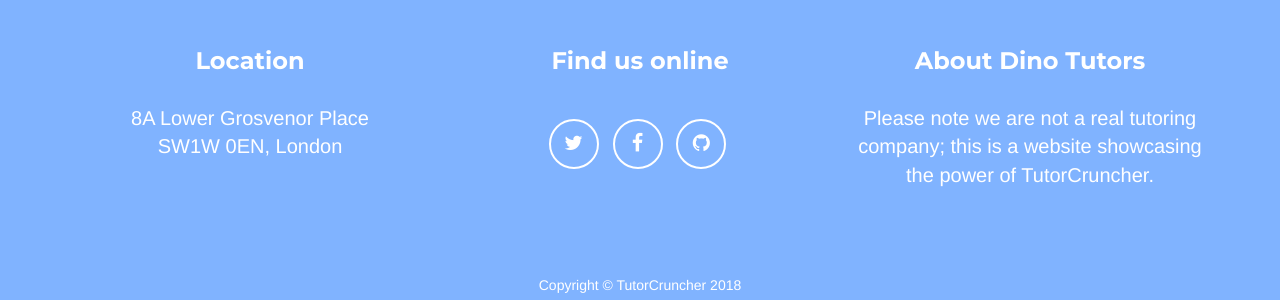
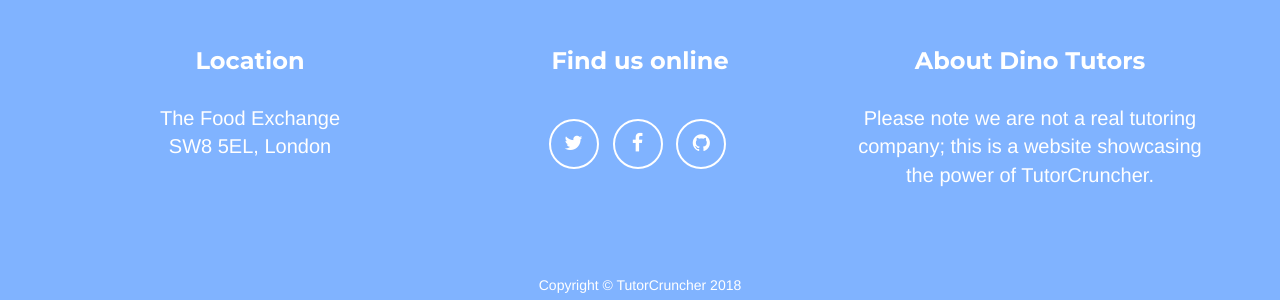
Before and after one commit to tutorcruncher/dinotutors.com, a Jekyll site: the page built from index.html, in a window 1280 px wide and 900 px high, scrolled down 2170 px. Shown: the part 580-880 px from the top of the window. Built offline with Jekyll 4.4.1, drawn with Linux system fonts in a browser that asks for light colours; nearby versions of some CDN libraries.

Commit message:
Change address

```diff
--- a/_config.yml
+++ b/_config.yml
@@ -26,8 +26,8 @@
 footer:
   copyright: TutorCruncher
 address:
-  - 8A Lower Grosvenor Place
-  - SW1W 0EN, London
+  - The Food Exchange
+  - SW8 5EL, London
 social:
   - title: twitter
     url: http://twitter.com/tutorcruncher
```
